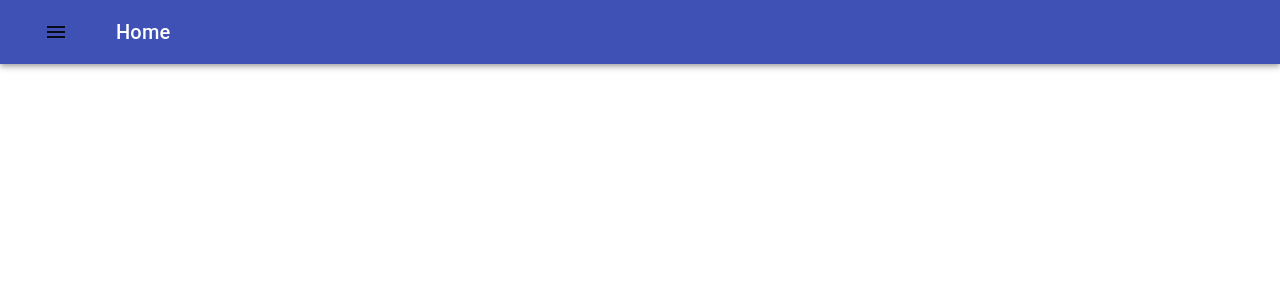
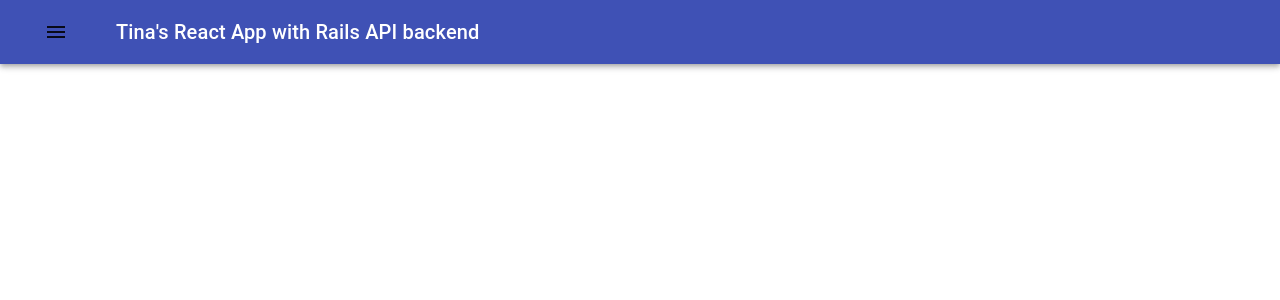
Before and after one commit to thetinahang/project-baseball, a React (Create React App) app in the folder client/: page /dashboard in a window 1280 px wide. Shown: the top 300 px of the page. Built offline with nearby package versions, Linux system fonts and the light colour scheme.

Commit message:
redirect user to use products in menu

```diff
--- a/client/src/components/Dashboard.js
+++ b/client/src/components/Dashboard.js
@@ -1,5 +1,4 @@
 import React from "react";
-import ProductList from '../containers/ProductList';
 
 const Dashboard = props => {
   return (
@@ -8,8 +7,8 @@ const Dashboard = props => {
         <h1>Dashboard</h1>
         <h2>Status: {props.loggedInStatus}</h2>
         <p>You are User {props.user['id']} with email: {props.user['email']}</p>
+        <p>Use the menu to get to your products.</p>
       </div>
-      <ProductList />
     </div>
   );
 };
--- a/client/src/components/Home.js
+++ b/client/src/components/Home.js
@@ -17,7 +17,6 @@ export default class Home extends Component {
   render() {
     return (
       <div>
-        <h1>Home</h1>
         <h1>Status: {this.props.loggedInStatus}</h1>
         <Registration handleSuccessfulAuth={this.handleSuccessfulAuth} />
         <Login handleSuccessfulAuth={this.handleSuccessfulAuth} />
--- a/client/src/components/NavBar.js
+++ b/client/src/components/NavBar.js
@@ -30,7 +30,7 @@ export default function NavBar() {
             <PBMenu/>
           </IconButton>
           <Typography variant="h6" className={classes.title}>
-            Home
+            Tina's React App with Rails API backend
           </Typography>
         </Toolbar>
       </AppBar>
--- a/client/src/containers/KeyTermList.js
+++ b/client/src/containers/KeyTermList.js
@@ -7,7 +7,13 @@ import KeyTerm from '../components/keyterms/KeyTerm'
 
 class KeyTermList extends Component {
 
-	componentDidMount() {
+//  	componentDidMount() {
+//      console.log('from key term list mount')
+//      console.log(this.props)
+//      this.props.fetchKeyTerms()
+//    }
+
+  componentWillMount() {
     console.log('from key term list mount')
     console.log(this.props)
     this.props.fetchKeyTerms()
```
Also changed, not shown: 1 other file (tests, documents, lock files or other folders).
